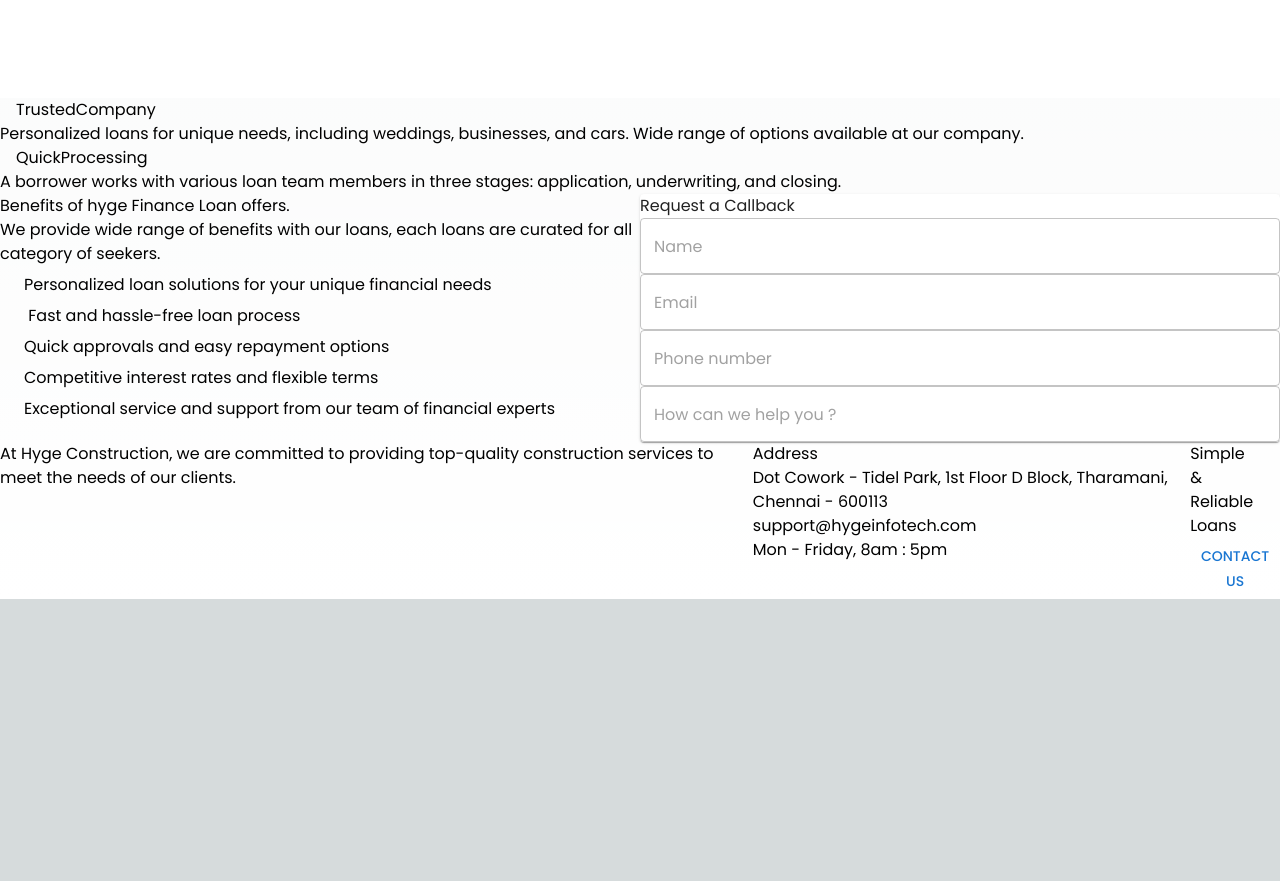
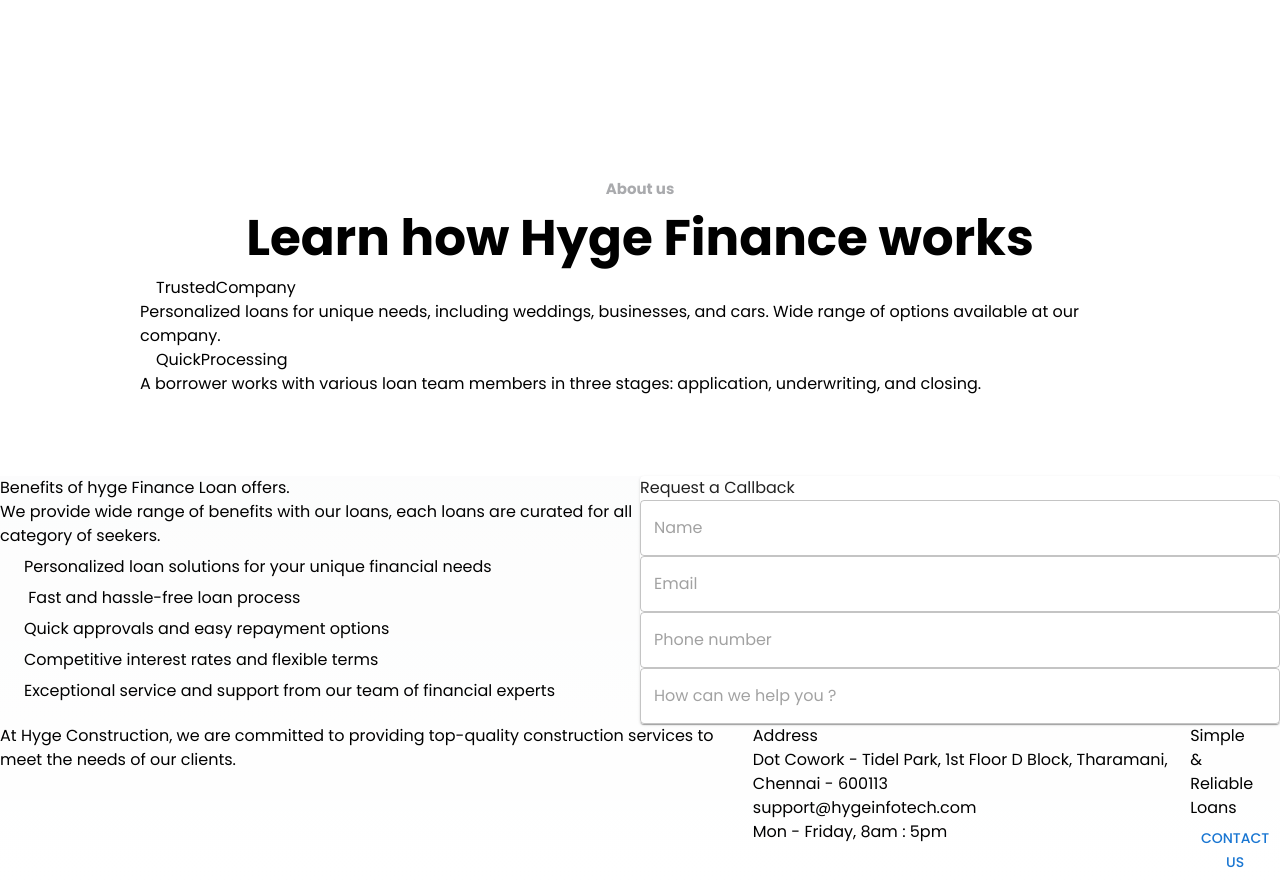
Before and after one commit to thedreamica/hygefinance, a Next.js app: page / in a window 1280 px wide. Shown: the part 4885-5766 px from the top of the page. Before the commit the page ends 5484 px from the top, so only its background shows below. Built offline with nearby package versions, Linux system fonts and the light colour scheme; some icons are missing.

Commit message:
fix: how it works

```diff
--- a/src/components/howItWorks.tsx
+++ b/src/components/howItWorks.tsx
@@ -21,14 +21,20 @@ const Point = ({
             display: 'flex'
         }}>
             <RecordCircleFill height="32px" fill="#0033FF" />
-            <Typography>
+            <Typography sx={{
+                color: '#000000'
+            }}>
                 {h1}
             </Typography>
-            <Typography>
+            <Typography sx={{
+                 color: '#000000'
+            }}>
                 {subtext}
             </Typography>
         </Box>
-        <Typography>
+        <Typography sx={{
+                color: '#000000'
+            }}>
             {content}
         </Typography>
     </Box>
@@ -38,13 +44,24 @@ const Point = ({
 const HowItWorks = () => {
     return <Box sx={{
         display: 'flex',
-        flexDirection: 'column'
+        flexDirection: 'column',
+        alignItems: 'center',
+        backgroundColor: '#FFFFFF',
+        padding: '80px 140px 80px'
     }}>
-        <Typography>
-
+        <Typography sx={{
+            color: '#A9AAAD',
+            fontSize: '15px',
+            fontWeight: 700
+        }}>
+            About us
         </Typography>
-        <Typography>
-
+        <Typography sx={{
+            fontSize: '50px',
+            fontWeight: 700,
+            color: '#000000'
+        }}>
+            Learn how Hyge Finance works
         </Typography>
         <Box>
             <Box>
```
